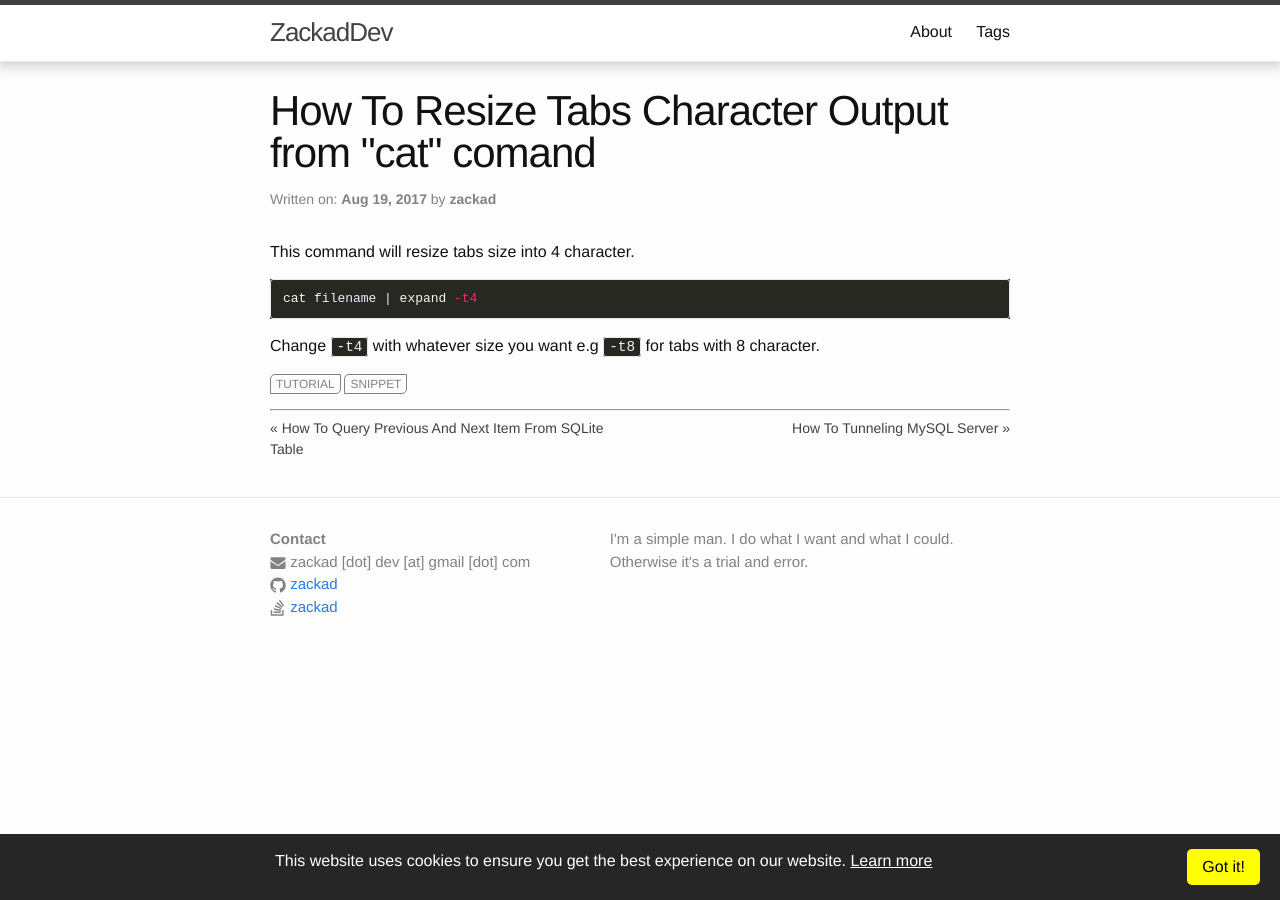
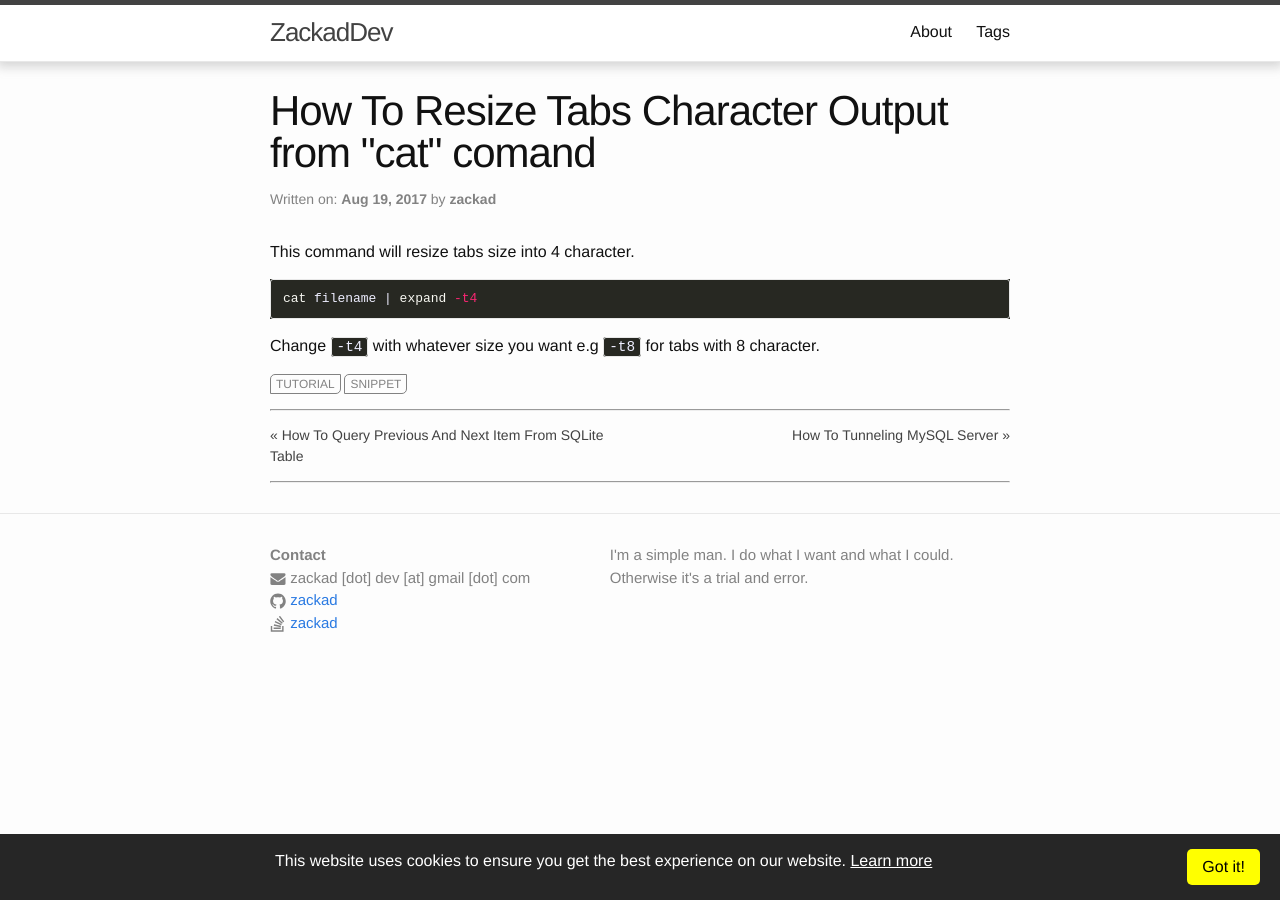
Before and after one commit to zackad/blog-src, a Jekyll site: the page built from _posts/2017-08-19-resize-tabs-from-cat.md, in a window 1280 px wide. Built offline with Jekyll 4.4.1, drawn with Linux system fonts in a browser that asks for light colours; comment, search, counter and statistics services are not loaded.

Commit message:
add horizontal line as sparator prev/next link, increace margin

```diff
--- a/_layouts/post.html
+++ b/_layouts/post.html
@@ -28,7 +28,7 @@ layout: default
       {% endfor %}
     </p>
   </footer>
-  <hr>
+  <hr class="grey">
   <div class="page-pagination">
     {% if page.previous.url %}
       <a href="{{page.previous.url}}" class="prev">&laquo; {{ page.previous.title }}</a>
@@ -37,6 +37,7 @@ layout: default
       <a href="{{page.next.url}}" class="next">{{ page.next.title }} &raquo;</a>
     {% endif %}
   </div>
+  <hr>
   {% if site.disqus.shortname %}
     {% include disqus_comments.html %}
   {% endif %}
--- a/_sass/minima/_layout.scss
+++ b/_sass/minima/_layout.scss
@@ -328,7 +328,7 @@
     display: block;
     width: 50%;
     float: left;
-    margin: 0.5em 0;
+    margin: 1em 0;
   }
   .next {
     text-align: right;
@@ -342,3 +342,7 @@
     }
   }
 }
+
+.grey {
+  color: #0003;
+}
```
